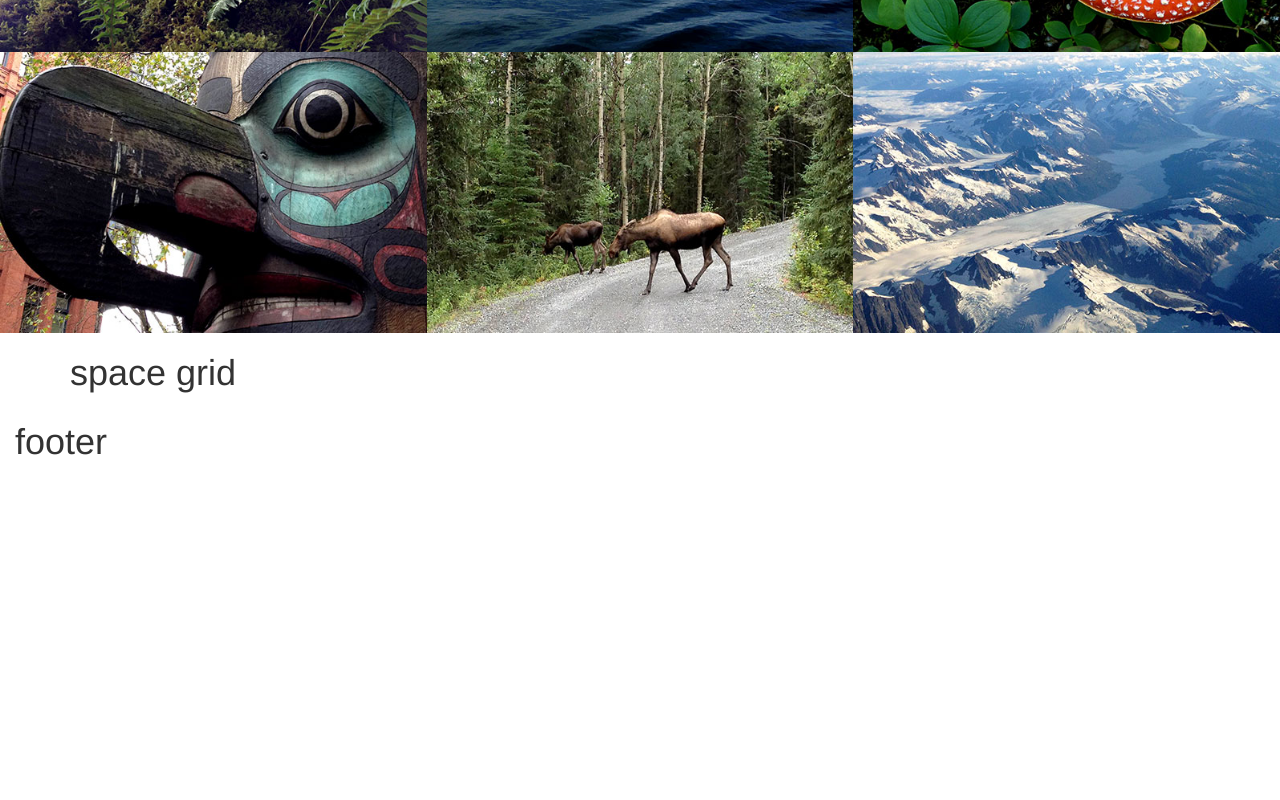
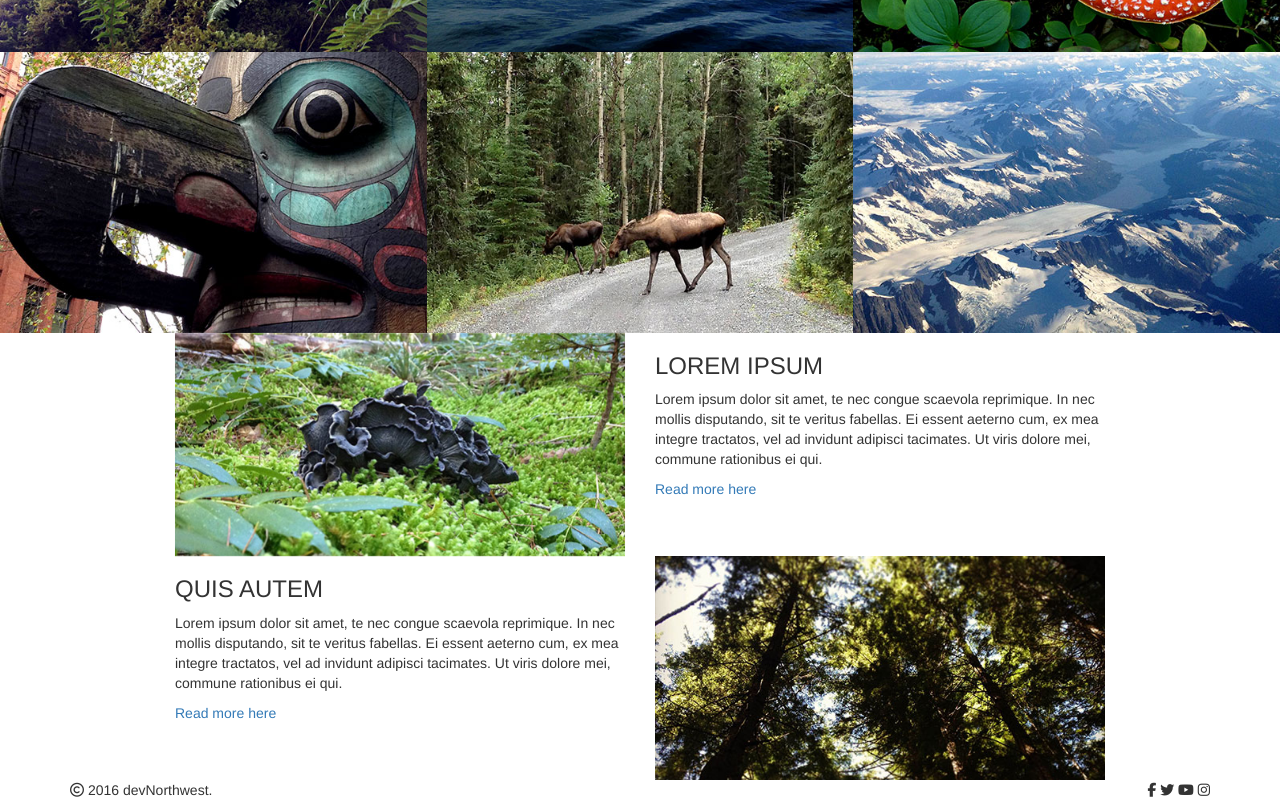
Before and after one commit to dustinrpatterson/glg, a website: page app/index.html in a window 1280 px wide. Shown: the part 840-1640 px from the top of the page. Before the commit the page ends 1312 px from the top, so only its background shows below. Drawn offline with nearby package versions, Linux system fonts and the light colour scheme.

Commit message:
added flexbox, fontAwesome, and readme

```diff
--- a/app/index.html
+++ b/app/index.html
@@ -4,6 +4,8 @@
 <head>
     <meta charset="UTF-8">
     <title>Dustin's rebuild</title>
+    <!--FontAwesome CDN-->
+    <script src="https://use.fontawesome.com/3338c7a7f8.js"></script>
     <!--Bootstrap CDN-->
     <link rel="stylesheet" href="https://maxcdn.bootstrapcdn.com/bootstrap/3.3.7/css/bootstrap.min.css">
     <!--My css-->
@@ -99,15 +101,15 @@
                     <img src="../images/tiles/tile-1.jpg" alt="" class="tiles">
                 </div>
                 <div class="col-xs-12 col-md-4 tiles">
-                    <img src="../images/tiles/tile-2.jpg" alt=""class="tiles">
+                    <img src="../images/tiles/tile-2.jpg" alt="" class="tiles">
                 </div>
                 <div class="col-xs-12 col-md-4 tiles">
-                    <img src="../images/tiles/tile-3.jpg" alt=""class="tiles">
+                    <img src="../images/tiles/tile-3.jpg" alt="" class="tiles">
                 </div>
             </div>
             <div class="row">
                 <div class="col-xs-12 col-md-4 tiles">
-                    <img src="../images/tiles/tile-4.jpg" alt=""class="tiles">
+                    <img src="../images/tiles/tile-4.jpg" alt="" class="tiles">
                 </div>
                 <div class="col-xs-12 col-md-4 tiles">
                     <img src="../images/tiles/tile-5.jpg" alt="" class="tiles">
@@ -119,13 +121,82 @@
         </div>
 
         <!--Spaced grid-->
-        <div id="spacedGrid" class="container">
-            <h1>space grid</h1>
+        <div id="spacedGrid" class="container-fluid spacedGrid">
+            <!--Need arrow icon for read more....-->
+            <!--Need to fix font and size-->
+            <!--Add background color-->
+            <!--White font-->
+            <!--Nested columns with container-fluid-->
+            <div class="row">
+                <div class="col-md-6 hidden-md">
+                    <div class="row">
+                        <div class="col-md-9 col-md-offset-3">
+                            <img src="../images/alternating/alternating-1.jpg" alt="" class="tiles">
+                        </div>
+                    </div>
+                </div>
+                <div class="col-md-6">
+                    <div class="row">
+                        <div class="col-md-9">
+                            <h3>LOREM IPSUM</h3>
+                            <p>Lorem ipsum dolor sit amet, te nec congue scaevola reprimique. In nec mollis disputando, sit
+                                te veritus fabellas. Ei essent aeterno cum, ex mea integre tractatos, vel ad invidunt adipisci
+                                tacimates. Ut viris dolore mei, commune rationibus ei qui.</p>
+                            <a href="">Read more here</a>
+                        </div>
+                    </div>
+                </div>
+            </div>
+            <div class="row">
+                <div class="col-md-6">
+                    <div class="row">
+                        <div class="col-md-9 col-md-offset-3">
+                            <h3>QUIS AUTEM</h3>
+                            <p>Lorem ipsum dolor sit amet, te nec congue scaevola reprimique. In nec mollis disputando, sit
+                                te veritus fabellas. Ei essent aeterno cum, ex mea integre tractatos, vel ad invidunt adipisci
+                                tacimates. Ut viris dolore mei, commune rationibus ei qui.</p>
+                            <a href="">Read more here</a>
+                        </div>
+                    </div>
+                </div>
+                <div class="col-md-6">
+                    <div class="row">
+                        <div class="col-md-9">
+                            <img src="../images/alternating/alternating-2.jpg" alt="" class="tiles">
+                        </div>
+                    </div>
+                </div>
+            </div>
+
+
+            <!--This would be another way of doing this section if I wanted the container to NOT be fluid...-->
+            <!--<div class="row ">
+                <div class="col-xs-12 col-md-6">
+                    <img src="../images/alternating/alternating-1.jpg" alt="" class="tiles">
+                </div>
+                <div class="col-xs-12 col-md-6"></div>
+            </div>
+            <div class="row">
+                <div class="col-xs-12 col-md-6"></div>
+                <div class="col-xs-12 col-md-6">
+                    <img src="../images/alternating/alternating-2.jpg" alt="" class="tiles">
+                </div>
+            </div>-->
+
+
         </div>
+
+
         <!--Footer-->
 
-        <div id="footer" class="container-fluid">
-            <h1>footer</h1>
+        <div id="footer" class="container">
+            <div class="row">
+                <div class="col-sm-12 flexbox">
+                    <div> <i class="fa fa-copyright" aria-hidden="true"></i> 2016 devNorthwest.</div>
+                    <div> <i class="fa fa-facebook" aria-hidden="true"></i> <i class="fa fa-twitter" aria-hidden="true"></i> <i class="fa fa-youtube-play" aria-hidden="true"></i> <i class="fa fa-instagram" aria-hidden="true"></i>
+                    </div>
+                </div>
+            </div>
         </div>
 
 
--- a/app/styles/style.scss
+++ b/app/styles/style.scss
@@ -16,3 +16,10 @@ body {
     padding-left: 0px;
     padding-right: 0px;
 }
+
+.flexbox{
+    display: flex;
+    flex-wrap: wrap;
+    justify-content:space-between;
+    align-items:flex-start;
+}
```
Also changed, not shown: app/style.css, readme.md (added).
